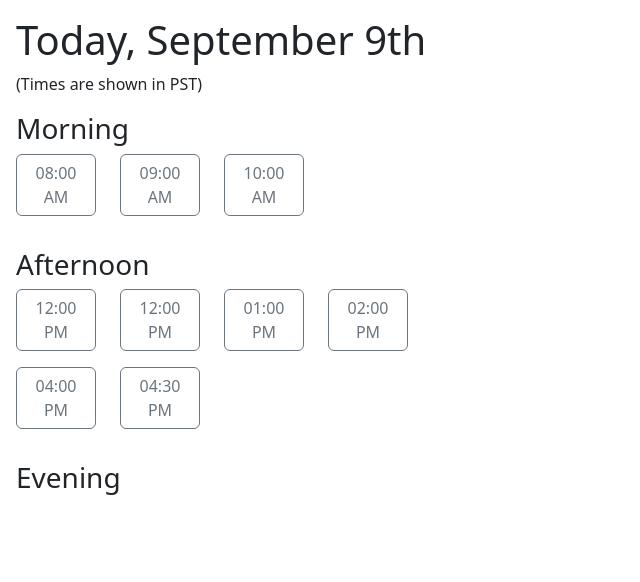
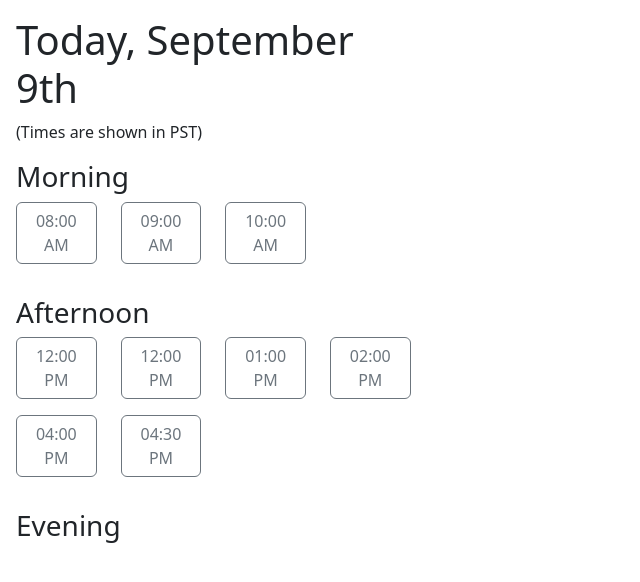
Before and after one commit to BenjaminSoYH/happy-nails-v2, a React (Create React App) app in the folder frontend/: page / in a window 1280 px wide. Shown: the top 582 px of the page, without its empty margins (0-640 px from the left). Built offline with nearby package versions, Linux system fonts and the light colour scheme.

Commit message:
rearranged timeslots, i am hungry i will work on frontend tmr

```diff
--- a/frontend/src/App.tsx
+++ b/frontend/src/App.tsx
@@ -1,14 +1,13 @@
 import React from 'react';
 import './App.css';
 import {BrowserRouter, Route, Router, Routes} from "react-router-dom";
-import ExamplePage from "./pages/ExamplePage";
-import TimeSlots from './pages/components/TimeSlots';
+import BookCalendar from './pages/BookCalendar';
 
 function App() {
   return (
       <BrowserRouter>
         <Routes>
-          <Route path="/" element={<TimeSlots />} />
+          <Route path="/" element={<BookCalendar />} />
         </Routes>
       </BrowserRouter>
   );
--- /dev/null
+++ b/frontend/src/pages/BookCalendar.tsx
@@ -0,0 +1,14 @@
+import React from 'react'
+import TimeSlots from './components/TimeSlots';
+
+const AppointmentSummary = () => {
+    return (
+        <div className="col-4">
+            <TimeSlots/>
+
+
+        </div>
+    )
+}
+
+export default AppointmentSummary;
--- a/frontend/src/pages/components/TimeSlots.tsx
+++ b/frontend/src/pages/components/TimeSlots.tsx
@@ -50,7 +50,7 @@ const TimeSlots = () => {
                     <h3>
                         {period}
                     </h3>
-                    <div className="row col-4">
+                    <div className="row">
                         {slots.map((s: TimeSlot, index: number) => (
                             <div className = "col-3 mb-3" key ={index}>
                                 <button className = "btn btn-outline-secondary ">    {/* w-100 add here */}
```
